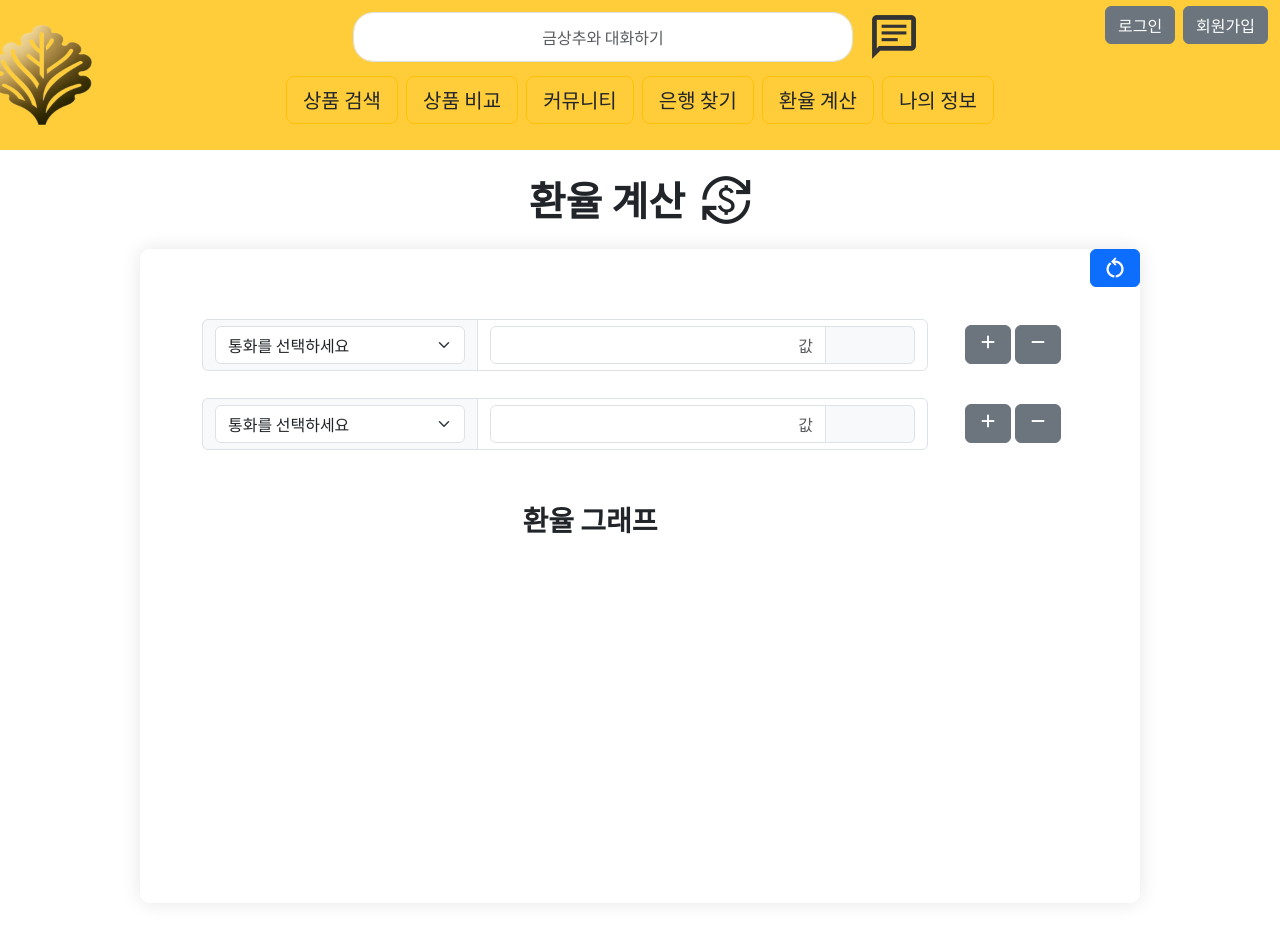
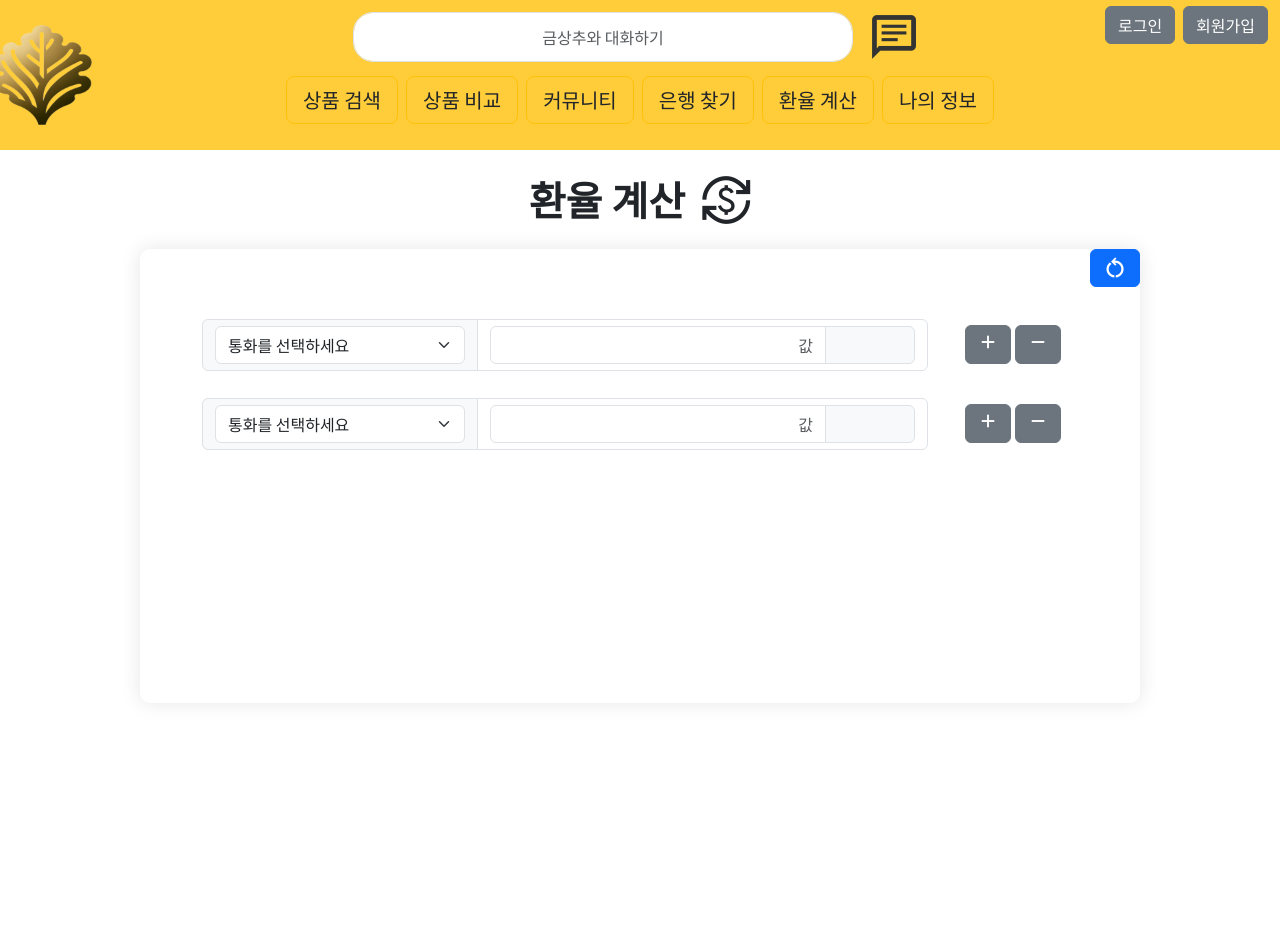
Before and after one commit to kimbok2/golden-lettuce, a Vue app in the folder front/: page /exchange in a window 1280 px wide. Shown: the top 952 px of the page. Built offline with nearby package versions, Linux system fonts and the light colour scheme.

Commit message:
update map show

```diff
--- a/front/src/components/Exchange/ExchangeGraphItem.vue
+++ b/front/src/components/Exchange/ExchangeGraphItem.vue
@@ -1,6 +1,6 @@
 <template>
   <!-- <h1 @click="viewChart">GRAPH</h1> -->
-  <div>
+  <div v-show="showCanvas">
     <div class="col">
       <div class="graph-item chart-container">
         <div>
@@ -30,6 +30,8 @@ import {
 const exchangeStore = useExchangeStore()
 
 const selectedCurrencyName = ref(null)
+
+const showCanvas = ref(false)
 
 ChartJS.register(Title, Tooltip, Legend, LineElement, PointElement, CategoryScale, LinearScale)
 // 차트 캔버스 선언
@@ -90,6 +92,7 @@ const destroyChart = () => {
 }
 
 const createChart = () => {
+  showCanvas.value = true
   if (chartCanvas.value) {
     const ctx = chartCanvas.value.getContext('2d')
     destroyChart()
@@ -107,6 +110,7 @@ const updateChart = () => {
 
 onBeforeUnmount(() => {
   destroyChart()
+  showCanvas.value = false
   exchangeStore.updateChartTrigger = 0
 })
 
--- a/front/src/components/MyAccount/DoughnutChart.vue
+++ b/front/src/components/MyAccount/DoughnutChart.vue
@@ -128,7 +128,7 @@ const animateText = (start, end, duration) => {
   const startTime = performance.now()
   const step = (currentTime) => {
     const progress = Math.min((currentTime - startTime) / duration, 1)
-    chartOptions.value.plugins.centerText.text = `${Math.floor(progress * (end - start) + start)}점`
+    chartOptions.value.plugins.centerText.text = `${Math.floor(progress * (end - start) + start)} 점`
     if (progress < 1) {
       animationFrameId = requestAnimationFrame(step)
     }
@@ -139,7 +139,7 @@ const animateText = (start, end, duration) => {
 // 컴포넌트가 마운트될 때 애니메이션을 초기화합니다.
 onMounted(() => {
   animateChart(0, props.score, 1000) // 0에서 props.score까지 1초 동안 애니메이션합니다.
-  animateText(0, props.score, 1000) // 텍스트를 0에서 props.score까지 1초 동안 애니메이션합니다.
+  // animateText(0, props.score, 1000) // 텍스트를 0에서 props.score까지 1초 동안 애니메이션합니다.
 })
 
 // 컴포넌트가 언마운트될 때 애니메이션 프레임을 취소합니다.
```
Also changed, not shown: 2 other files (tests, documents, lock files or other folders).
